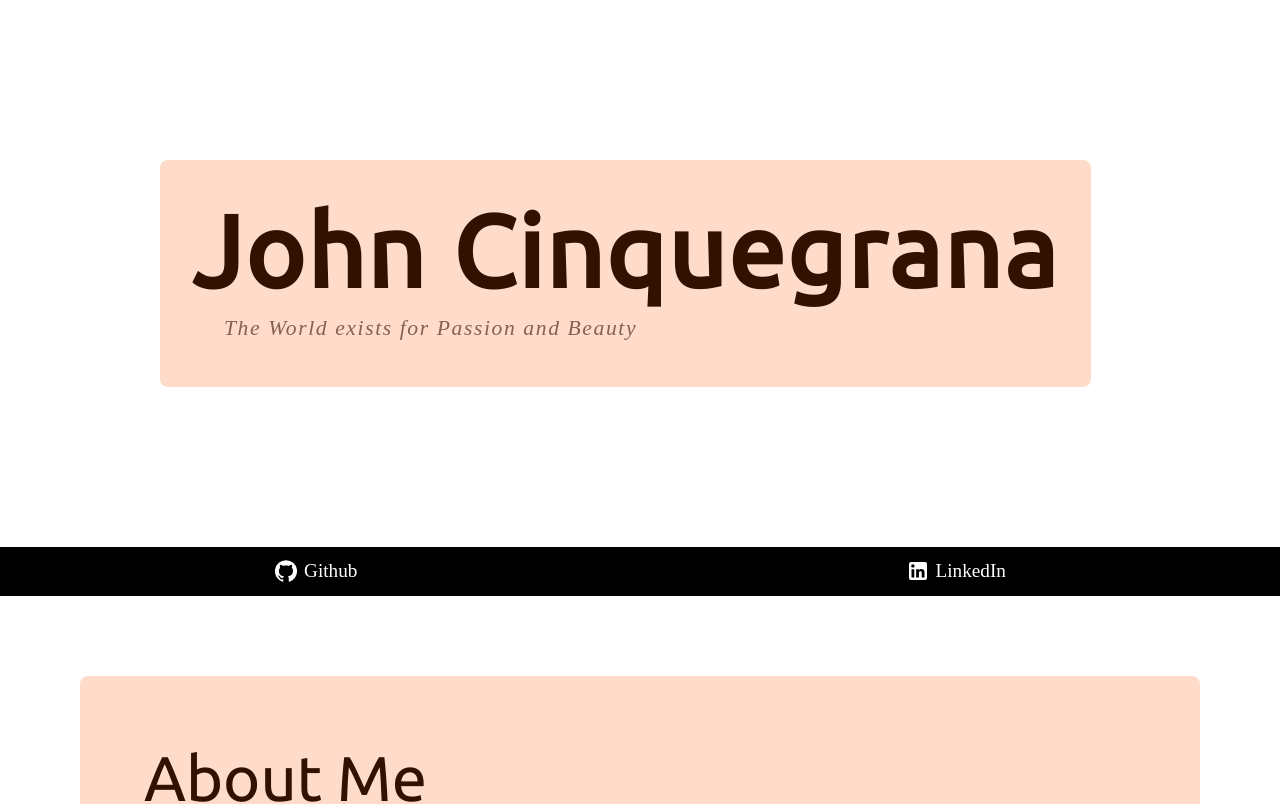
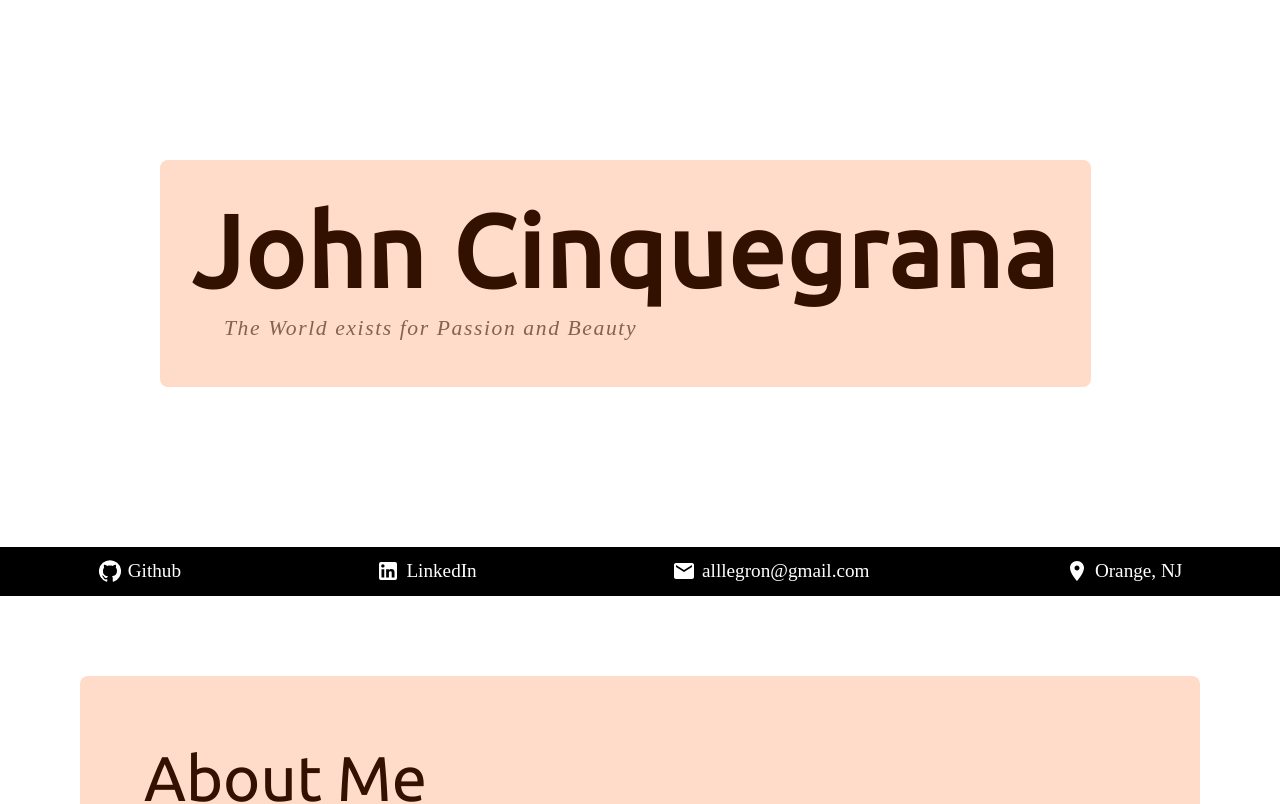
Before and after one commit to john-cinquegrana/ReactPersonalSite, a React (Vite) app: page / in a window 1280 px wide. Shown: the top 804 px of the page. Built offline with nearby package versions, Linux system fonts and the light colour scheme.

Commit message:
Completed first version of the social bar

```diff
--- a/src/components/content/SocialBar.tsx
+++ b/src/components/content/SocialBar.tsx
@@ -1,5 +1,4 @@
-import { LinkedIn } from '@mui/icons-material';
-import GitHub from '@mui/icons-material/GitHub';
+import { Email, GitHub, LinkedIn, Place } from '@mui/icons-material';
 import { Typography, Box, SxProps, Theme } from '@mui/material';
 
 // An interface that contains the social text, icon, and link
@@ -20,6 +19,15 @@ const SocialBar = () => {
 			text: 'LinkedIn',
 			icon: <LinkedIn />,
 			link: 'https://www.linkedin.com/in/jcinquegrana/',
+		},
+		{
+			text: 'alllegron@gmail.com',
+			icon: <Email />,
+			link: 'mailto:alllegron@gmail.com',
+		},
+		{
+			text: 'Orange, NJ',
+			icon: <Place />,
 		},
 	];
 
```
